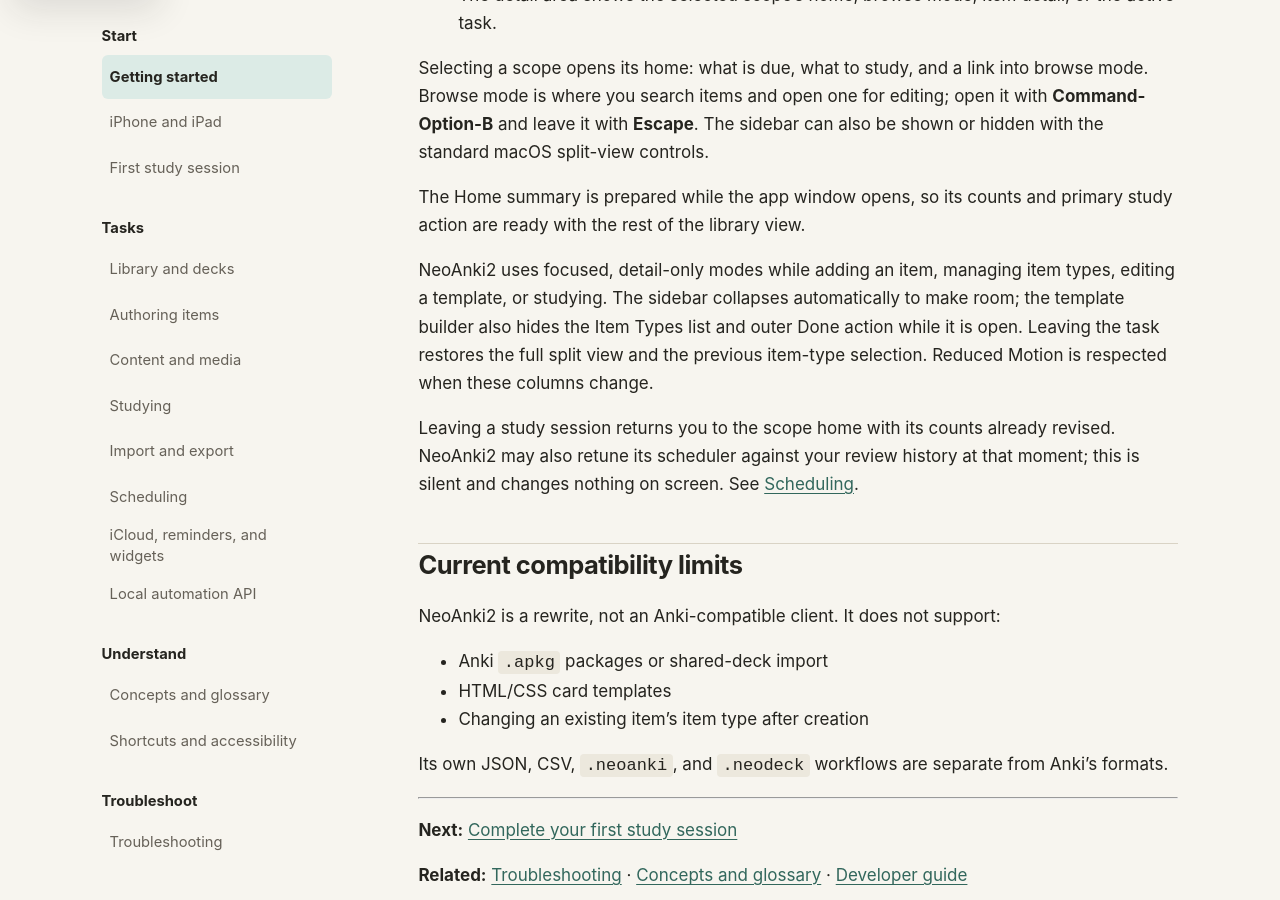
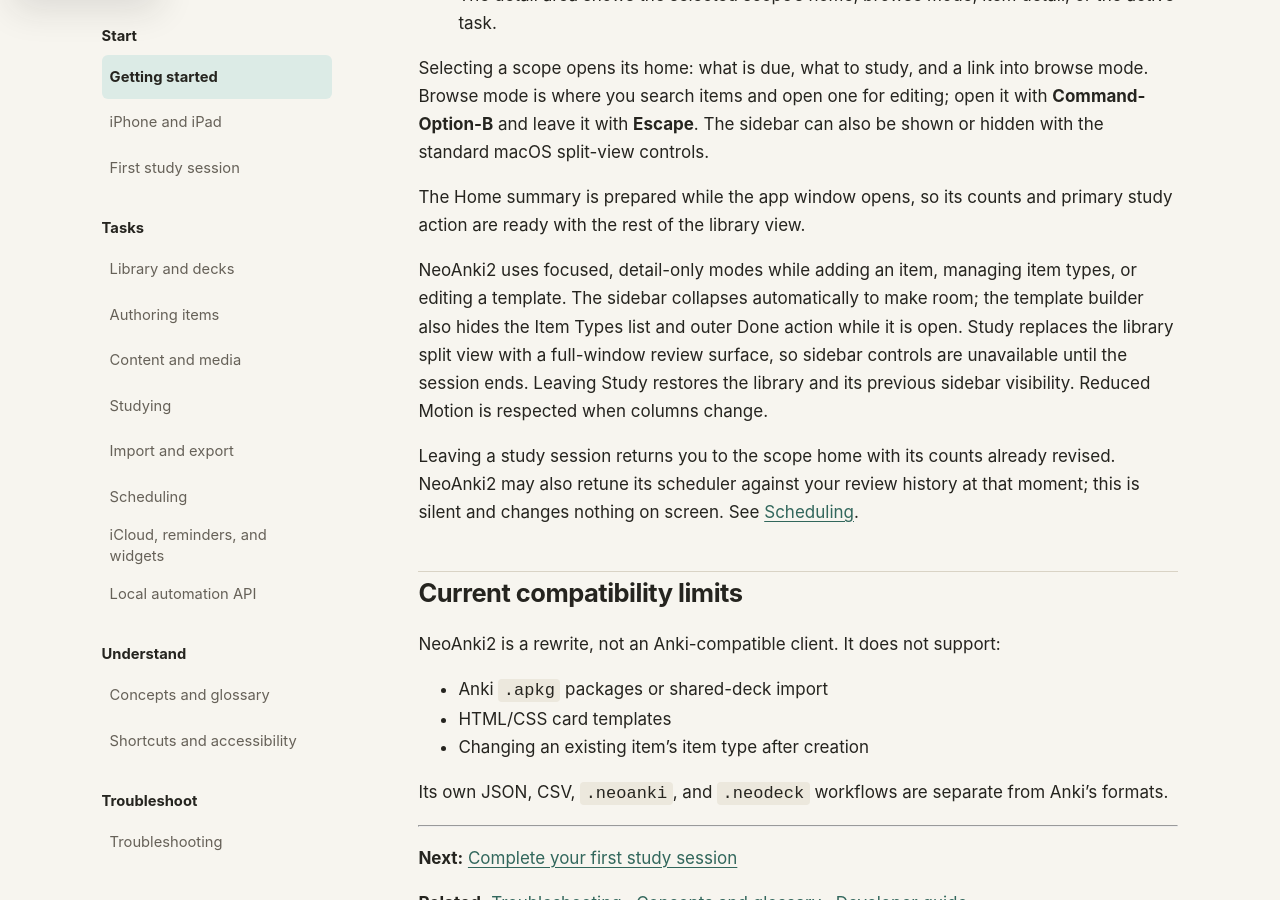
Before and after one commit to neoanki2/neoanki2, a Jekyll site: the page built from docs/user/getting-started.md, in a window 1280 px wide and 900 px high, scrolled down 3984 px. Built offline with Jekyll 4.4.1, drawn with Linux system fonts in a browser that asks for light colours.

Commit message:
Fix sidebar reopening during study

```diff
--- a/docs/features.json
+++ b/docs/features.json
@@ -63,7 +63,7 @@
       "name": "Split navigation and focus modes",
       "article": "user/getting-started.md",
       "sources": ["Sources/NeoAnki2/ContentView.swift"],
-      "tests": ["UITests/NeoAnki2UITests/NavigationGatingUITests.swift"],
+      "tests": ["UITests/NeoAnki2UITests/NavigationGatingUITests.swift", "Tests/NeoAnki2Tests/ContentLayoutPolicyTests.swift"],
       "screenshot": "assets/screenshots/library-populated.png"
     },
     {
--- a/docs/headless-screenshot-deferral.json
+++ b/docs/headless-screenshot-deferral.json
@@ -1,7 +1,8 @@
 {
   "schemaVersion": 1,
-  "diffSHA256": "752d33d097a2fb536e0fc5d514300ac53ddd06400b8937e1c1e957b41508c151",
+  "diffSHA256": "ee252d7c05b883c41390484fd7ef9c09bad507b42a8b89ab32461ac0f49ad35a",
   "featureIDs": [
+    "app-navigation",
     "errors-empty-states",
     "import-json-csv",
     "item-types",
@@ -21,6 +22,7 @@
     "NeoAnkiCore/Sources/NeoAnkiCore/PortableDeck/PortableItemTypeIdentity.swift",
     "NeoAnkiCore/Sources/NeoAnkiCore/Schema/ItemTypeCatalog.swift",
     "NeoAnkiCore/Sources/NeoAnkiCore/Schema/Template.swift",
+    "Sources/NeoAnki2/ContentView.swift",
     "Sources/NeoAnki2/StudyCompositionView.swift",
     "Sources/NeoAnki2/StudyView.swift",
     "Sources/NeoAnki2/TemplateEditorState.swift",
@@ -29,5 +31,5 @@
     "Sources/NeoAnki2/UserFacingError.swift",
     "Sources/NeoAnkiSharedUI/AdaptiveStudyStage.swift"
   ],
-  "reason": "The previous headless study-compositions release deferred these screenshots, and the repository desktop-isolation policy still excludes local GUI automation and screenshot capture. This release restores the existing revealed-answer accessibility identifier without changing the rendered study layout; the explicit deferral is carried forward until a later reviewed capture refreshes the inherited visual evidence."
+  "reason": "The repository desktop-isolation policy excludes local GUI automation and screenshot capture. This release changes the Study shell from a hidden library split view to a full-window review surface and carries forward the inherited stale screenshot evidence explicitly until a later reviewed capture refreshes it."
 }
--- a/docs/user/getting-started.md
+++ b/docs/user/getting-started.md
@@ -144,11 +144,12 @@
 primary study action are ready with the rest of the library view.
 
 NeoAnki2 uses focused, detail-only modes while adding an item, managing item
-types, editing a template, or studying. The sidebar collapses automatically to
-make room; the template builder also hides the Item Types list and outer Done
-action while it is open. Leaving the task restores the full split view and the
-previous item-type selection. Reduced Motion is respected when these columns
-change.
+types, or editing a template. The sidebar collapses automatically to make room;
+the template builder also hides the Item Types list and outer Done action while
+it is open. Study replaces the library split view with a full-window review
+surface, so sidebar controls are unavailable until the session ends. Leaving
+Study restores the library and its previous sidebar visibility. Reduced Motion
+is respected when columns change.
 
 Leaving a study session returns you to the scope home with its counts already
 revised. NeoAnki2 may also retune its scheduler against your review history at
```
Also changed, not shown: docs/features.md (+1 -1 lines), 2 other files.
